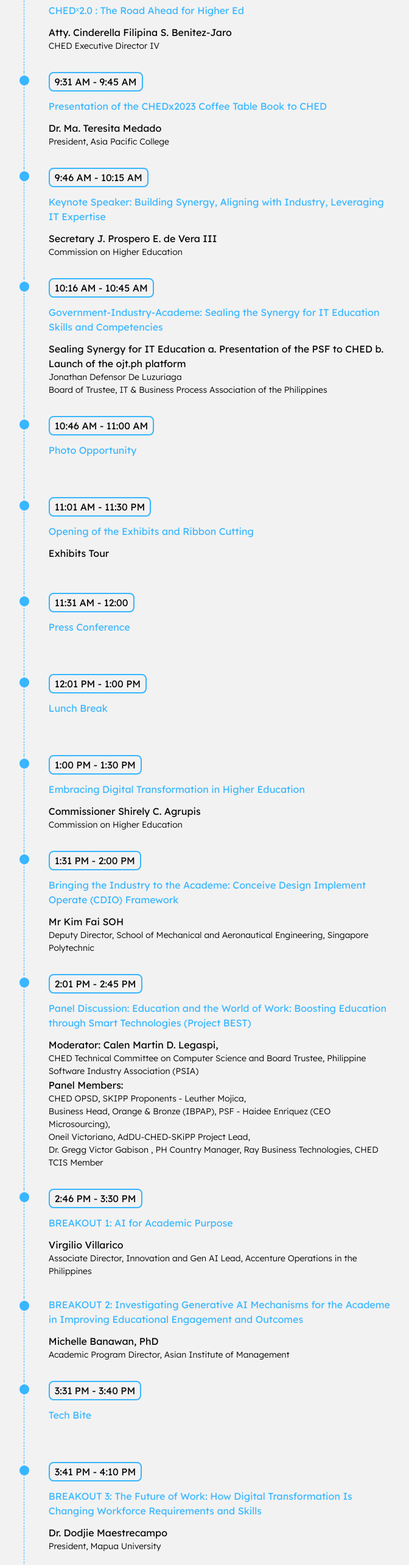
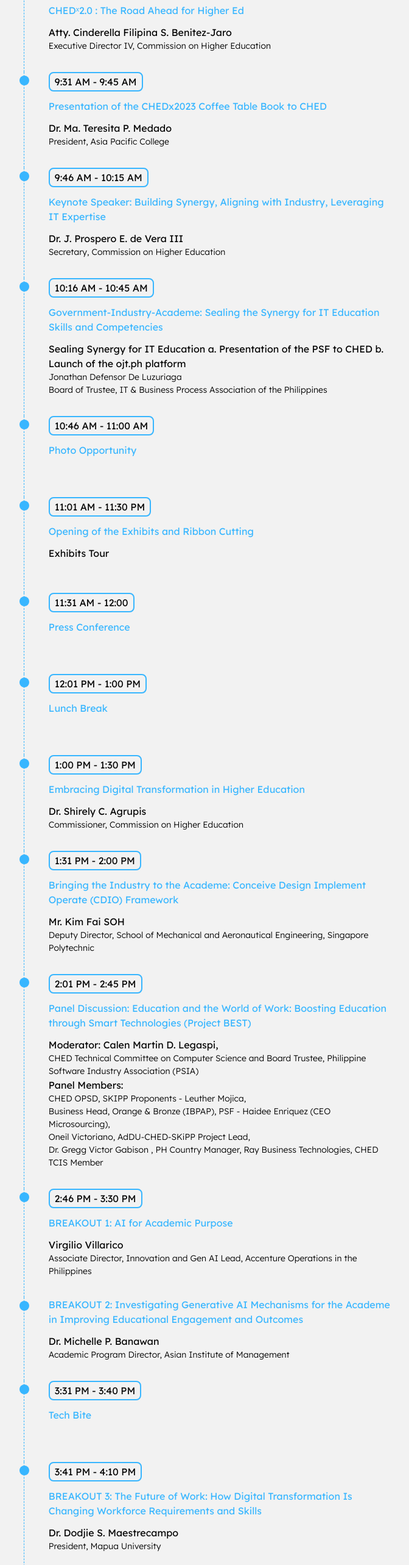
Before and after one commit to Samshh/CHEDx-Website, a React (Vite) app: page /programme in a window 1280 px wide. Shown: the part 2735-5301 px from the top of the page at 61% size, without its empty margins (303-975 px from the left). Built offline with nearby package versions, Linux system fonts and the light colour scheme.

Commit message:
UPDATE: Changes to Honorifics

```diff
--- a/src/pages/landing/components/MappedTimeline.tsx
+++ b/src/pages/landing/components/MappedTimeline.tsx
@@ -53,20 +53,20 @@ const timeline: Timeline = {
       time: "9:16 AM - 9:30 AM",
       segment: "CHEDˣ2.0 : The Road Ahead for Higher Ed",
       title: "Atty. Cinderella Filipina S. Benitez-Jaro",
-      subtitle: "CHED Executive Director IV",
+      subtitle: "Executive Director IV, Commission on Higher Education",
     },
     {
       time: "9:31 AM - 9:45 AM",
       segment: "Presentation of the CHEDx2023 Coffee Table Book to CHED",
-      title: "Dr. Ma. Teresita Medado",
+      title: "Dr. Ma. Teresita P. Medado",
       subtitle: "President, Asia Pacific College",
     },
     {
       time: "9:46 AM - 10:15 AM",
       segment:
         "Keynote Speaker: Building Synergy, Aligning with Industry, Leveraging IT Expertise",
-      title: "Secretary J. Prospero E. de Vera III",
-      subtitle: "Commission on Higher Education",
+      title: "Dr. J. Prospero E. de Vera III",
+      subtitle: "Secretary, Commission on Higher Education",
     },
     {
       time: "10:16 AM - 10:45 AM",
@@ -104,16 +104,16 @@ const timeline: Timeline = {
     {
       time: "1:00 PM - 1:30 PM",
       segment: "Embracing Digital Transformation in Higher Education",
-      title: "Commissioner Shirely C. Agrupis",
-      subtitle: "Commission on Higher Education",
+      title: "Dr. Shirely C. Agrupis",
+      subtitle: "Commissioner, Commission on Higher Education",
     },
     {
       time: "1:31 PM - 2:00 PM",
       segment:
         "Bringing the Industry to the Academe: Conceive Design Implement Operate (CDIO) Framework",
-      title: "Mr Kim Fai SOH",
+      title: "Mr. Kim Fai SOH",
       subtitle:
-        "Deputy  Director, School of Mechanical and  Aeronautical Engineering, Singapore Polytechnic",
+        "Deputy Director, School of Mechanical and  Aeronautical Engineering, Singapore Polytechnic",
     },
     {
       time: "2:01 PM - 2:45 PM",
@@ -134,7 +134,7 @@ const timeline: Timeline = {
       time: "",
       segment:
         "BREAKOUT 2: Investigating Generative AI Mechanisms for the Academe in Improving Educational Engagement and Outcomes",
-      title: "Michelle Banawan, PhD",
+      title: "Dr. Michelle Banawan",
       subtitle: "Academic Program Director, Asian Institute of Management",
     },
     {
@@ -147,7 +147,7 @@ const timeline: Timeline = {
       time: "3:41 PM - 4:10 PM",
       segment:
         "BREAKOUT 3: The Future of Work: How Digital Transformation Is Changing Workforce Requirements and Skills",
-      title: "Dr. Dodjie Maestrecampo",
+      title: "Dr. Dodjie S. Maestrecampo",
       subtitle: "President, Mapua University",
     },
     {
--- a/src/pages/programme/components/MappedTimeline.tsx
+++ b/src/pages/programme/components/MappedTimeline.tsx
@@ -48,20 +48,20 @@ const timeline: Timeline = {
       time: "9:16 AM - 9:30 AM",
       segment: "CHEDˣ2.0 : The Road Ahead for Higher Ed",
       title: "Atty. Cinderella Filipina S. Benitez-Jaro",
-      subtitle: "CHED Executive Director IV",
+      subtitle: "Executive Director IV, Commission on Higher Education",
     },
     {
       time: "9:31 AM - 9:45 AM",
       segment: "Presentation of the CHEDx2023 Coffee Table Book to CHED",
-      title: "Dr. Ma. Teresita Medado",
+      title: "Dr. Ma. Teresita P. Medado",
       subtitle: "President, Asia Pacific College",
     },
     {
       time: "9:46 AM - 10:15 AM",
       segment:
         "Keynote Speaker: Building Synergy, Aligning with Industry, Leveraging IT Expertise",
-      title: "Secretary J. Prospero E. de Vera III",
-      subtitle: "Commission on Higher Education",
+      title: "Dr. J. Prospero E. de Vera III",
+      subtitle: "Secretary, Commission on Higher Education",
     },
     {
       time: "10:16 AM - 10:45 AM",
@@ -99,14 +99,14 @@ const timeline: Timeline = {
     {
       time: "1:00 PM - 1:30 PM",
       segment: "Embracing Digital Transformation in Higher Education",
-      title: "Commissioner Shirely C. Agrupis",
-      subtitle: "Commission on Higher Education",
+      title: "Dr. Shirely C. Agrupis",
+      subtitle: "Commissioner, Commission on Higher Education",
     },
     {
       time: "1:31 PM - 2:00 PM",
       segment:
         "Bringing the Industry to the Academe: Conceive Design Implement Operate (CDIO) Framework",
-      title: "Mr Kim Fai SOH",
+      title: "Mr. Kim Fai SOH",
       subtitle:
         "Deputy  Director, School of Mechanical and  Aeronautical Engineering, Singapore Polytechnic",
     },
@@ -129,7 +129,7 @@ const timeline: Timeline = {
       time: "",
       segment:
         "BREAKOUT 2: Investigating Generative AI Mechanisms for the Academe in Improving Educational Engagement and Outcomes",
-      title: "Michelle Banawan, PhD",
+      title: "Dr. Michelle P. Banawan",
       subtitle: "Academic Program Director, Asian Institute of Management",
     },
     {
@@ -142,7 +142,7 @@ const timeline: Timeline = {
       time: "3:41 PM - 4:10 PM",
       segment:
         "BREAKOUT 3: The Future of Work: How Digital Transformation Is Changing Workforce Requirements and Skills",
-      title: "Dr. Dodjie Maestrecampo",
+      title: "Dr. Dodjie S. Maestrecampo",
       subtitle: "President, Mapua University",
     },
     {
@@ -204,7 +204,7 @@ const timeline: Timeline = {
     {
       time: "9:06 AM - 9:55 AM",
       segment: "PSF Foundational Overview",
-      title: "Raymond S Cardino",
+      title: "Raymond S. Cardino",
       subtitle: "DTI PTTC,  Program Developer and PSF Advocate",
     },
     {
@@ -225,14 +225,14 @@ const timeline: Timeline = {
         "BREAKOUT 9: Contact Center & Business Process Management PSF: Emerging Tech Career Pathways",
       title: "Atty. Ma. Jamea Garcia",
       subtitle:
-        "Contact Center Association of the Philippines (CCAP), Board of Director",
+        "Board of Director, Contact Center Association of the Philippines (CCAP)",
     },
     {
       time: "",
       segment:
         "BREAKOUT 10: Global In-House Center PSF: Emerging Tech Career Pathway",
       title: "Christine Bata",
-      subtitle: "Global In-House Center Council (GICC), Executive Director",
+      subtitle: "Executive Director, Global In-House Center Council (GICC)",
     },
     {
       time: "11:46 PM - 1:00 PM",
@@ -246,7 +246,7 @@ const timeline: Timeline = {
         "BREAKOUT 11: Digital Arts and Animation PSF: Emerging Tech Career Pathways",
       title: "Daniel Enriquez",
       subtitle:
-        "Animation Council of the Philippines (ACPI), Executive Director and Member of the TEchnical Panel for Game Development and Animation",
+        "Executive Director and Member of the TEchnical Panel for Game Development and Animation, Animation Council of the Philippines (ACPI)",
     },
     {
       time: "",
@@ -254,13 +254,13 @@ const timeline: Timeline = {
         "BREAKOUT 12: Game Development PSF: Emerging Tech Career Pathways",
       title: "Norman Lee",
       subtitle:
-        "Game Developers Association of the Philippines (GDAP), Board Trustee and Chairperson of the Technical Panel for Game Development and Animation",
+        "Board Trustee and Chairperson of the Technical Panel for Game Development and Animation, Game Developers Association of the Philippines (GDAP)",
     },
     {
       time: "1:46 PM - 2:30 PM",
       segment:
         "BREAKOUT 13: Health Information Management PSF: Emerging Tech Career Pathways",
-      title: "Dr Carlos Ongaco",
+      title: "Dr. Carlos Ongaco",
       subtitle:
         "Co-Founder and President, MedCode, Inc. for Healthcare Information Management Association of the Philippines, Inc.. (HIMAP)",
     },
@@ -270,7 +270,7 @@ const timeline: Timeline = {
         "BREAKOUT 14: Software Development and Security: PSF Emerging Tech Career Pathways",
       title: "Allan Tan",
       subtitle:
-        "Philippine Software Industry Association (PSIA), Board Trustee",
+        "Board Trustee, Philippine Software Industry Association (PSIA)",
     },
     {
       time: "2:31 PM - 2:45 PM",
@@ -283,8 +283,8 @@ const timeline: Timeline = {
       segment:
         "Building Synergy: Aligning IT Education with Industry Demands (panel discussion with audience Q & A)",
       title: `
-              Dr. Rolyn Daguil, PhD, <p>President, Caraga State University</p>
-              Dr. Bobby D. Gerardo, D. Eng,<p>President, Northern Iloilo State University</p>
+              Dr. Rolyn Daguil, <p>President, Caraga State University</p>
+              Dr. Bobby D. Gerardo,<p>President, Northern Iloilo State University</p>
               Dr. Cherry Lyn Sta. Romana, <p>Dean, College of Computer Studies, Cebu Institute of Technology-University</p>
               Frankie Antolin, <p>Executive Director for Talent Attraction and Development, IT & Business Process Association of the Philippines</p>
               Jonathan Defensor De Luzuriaga, <p>President, Philippine Software Industry Association</p>
@@ -309,7 +309,7 @@ const timeline: Timeline = {
       time: "4:31 PM - 5:00 PM",
       segment: "Closing Remarks",
       title: "Dr. Cherri Melanie Ancheta-Diego",
-      subtitle: "Director IV, OPSD",
+      subtitle: "Director IV, OPSD, Commission on Higher Education",
     },
   ],
 };
```
